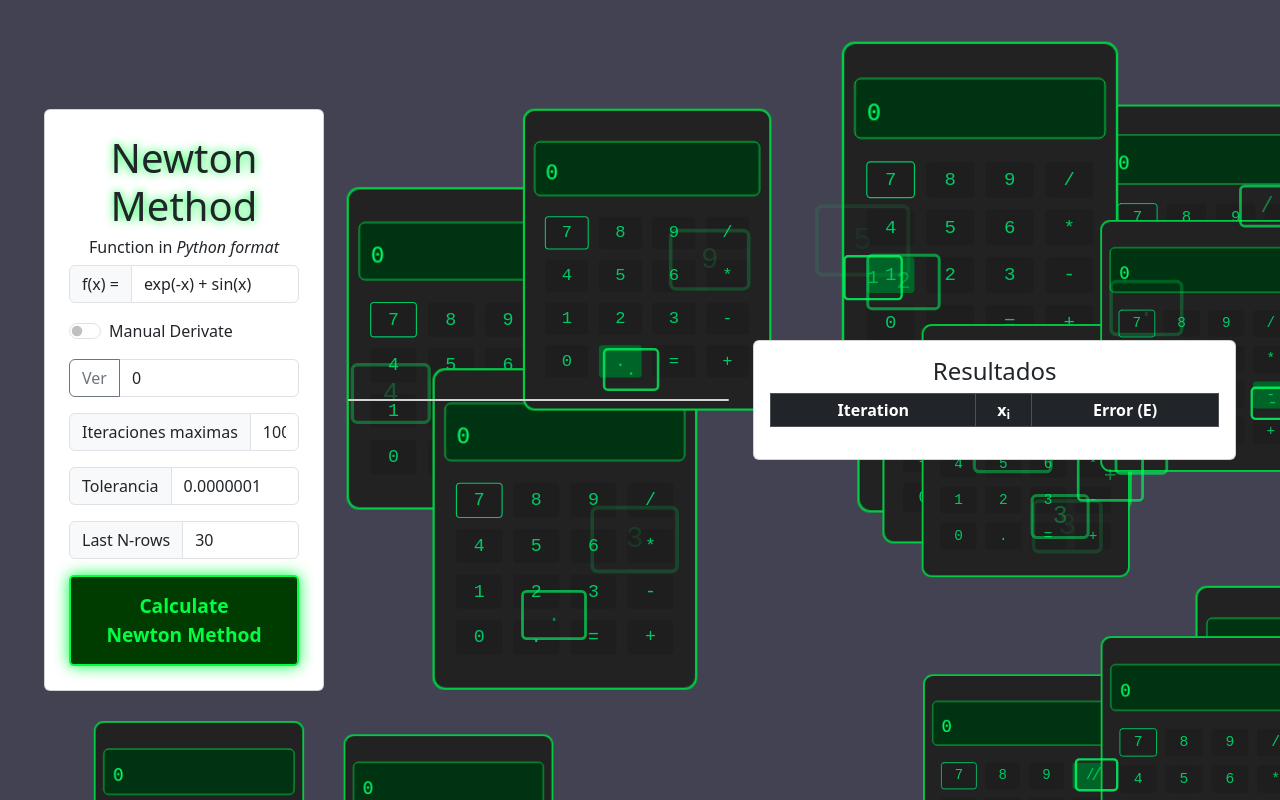
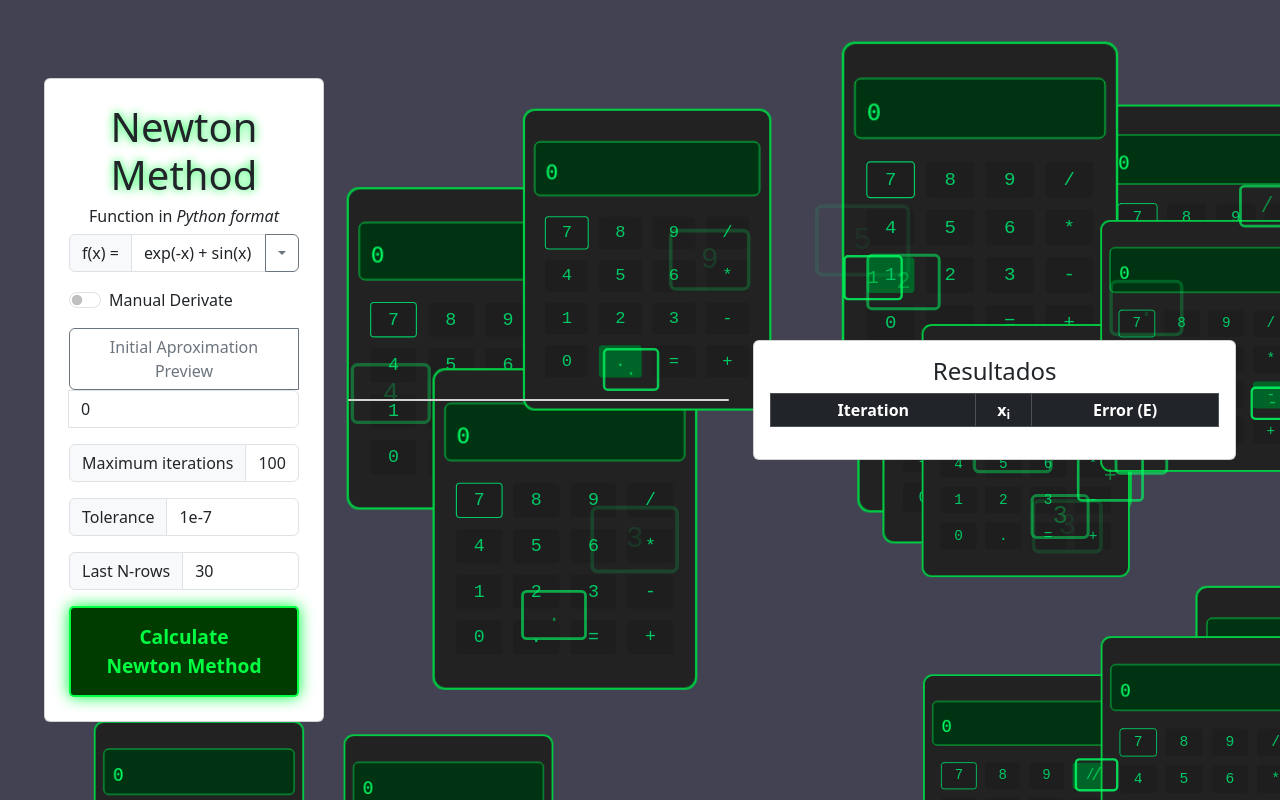
Before and after one commit to jero98772/Saca-judas, a FastAPI app: page /calculations/newton in a window 1280 px wide. Run offline with FastAPI, Linux system fonts and the light colour scheme; lists and menus that the app fills with data are empty; some libraries are stand-ins or nearby versions.

Commit message:
modified:   static/js/newton.js 	modified:   static/js/secant.js 	modified:   templates/methods/modified_newton.html 	modified:   templates/methods/newton.html 	modified:   tools/methods/newton.py

```diff
--- a/static/js/newton.js
+++ b/static/js/newton.js
@@ -199,19 +199,24 @@ document.getElementById("calculation-btn").addEventListener("click", (event) =>
             tbody.innerHTML = ""; // limpiar por si acaso
 
             for (let i = 0; i < data.historial.iteraciones.length; i++) {
+                const formatError = (num) => {
+                    const exp = num.toExponential(2); // ejemplo: "1.23e-8"
+                    const [mant, power] = exp.split('e');
+                    return `${(parseFloat(mant) * 0.1).toFixed(2)}e${parseInt(power) + 1}`; // "0.12e-8"
+                };
                 const row = `
                         <tr>
                             <td>${data.historial.iteraciones[i]}</td>
-                            <td>${data.historial.x[i].toFixed(6)}</td>
-                            <td>${data.historial.errorAbs[i].toExponential(3)}</td>
+                            <td>${data.historial.x[i].toFixed(17)}</td>
+                            <td>${formatError(data.historial.errorAbs[i])}</td>
                         </tr>
                     `;
                 tbody.insertAdjacentHTML("beforeend", row);
             }
 
-            if (data.historial.x[data.historial.x.length - 1]){
+            if (data.historial.x[data.historial.x.length - 1]) {
                 lastX = data.historial.x[data.historial.x.length - 1]
-            }else {
+            } else {
                 lastX = 100000000000000
             }
 
@@ -234,6 +239,6 @@ document.getElementById("calculation-btn").addEventListener("click", (event) =>
         })
         .catch(error => {
             console.error('Error in calculation:', error);
-            alert('Error en el cálculo. Revisa los valores ingresados.');
+            showMessage(error, "danger");
         });
 })
--- a/static/js/secant.js
+++ b/static/js/secant.js
@@ -187,6 +187,6 @@ document.getElementById("calculation-btn").addEventListener("click", (event) =>
 
         .catch(error => {
             console.error('Error in calculation:', error);
-            alert('Error en el cálculo. Revisa los valores ingresados.');
+            showMessage(error,"danger")
         });
 })
--- a/templates/methods/modified_newton.html
+++ b/templates/methods/modified_newton.html
@@ -98,7 +98,7 @@
                                 <tr>
                                     <th>Iteration</th>
                                     <th>x<sub>i</sub></th>
-                                    <th>f'(x<sub>i</sub>)^2 - f(x<sub>i</sub>)f''(x<sub>i</sub>)</th>
+                                    <th>f'(x<sub>i</sub>)^2 - f(x<sub>i</sub>)f''(x<sub>i</sub>)<br>(denominator)</th>
                                     <th>Error (E)</th>
                                 </tr>
                             </thead>
--- a/templates/methods/newton.html
+++ b/templates/methods/newton.html
@@ -16,6 +16,9 @@
                             <span class="input-group-text">f(x) =</span>
                             <input type="text" class="form-control" placeholder="exp(-x) + sin(x)"
                                 aria-describedby="basic-addon1" id="function" value="exp(-x) + sin(x)">
+                            <button class="btn btn-outline-secondary dropdown-toggle" type="button"
+                                data-bs-toggle="dropdown" aria-expanded="false"></button>
+                            <ul class="dropdown-menu" id="function-history"></ul>
                         </div>
 
                         <div class="form-check form-switch mb-3 text-start">
@@ -33,20 +36,20 @@
                         </div>
 
                         <div class="input-group mb-3">
-                            <button class="btn btn-outline-secondary" type="button" id="previewButton">Ver</button>
+                            <button class="btn btn-outline-secondary" type="button" id="previewButton">Initial Aproximation Preview</button>
                             <input type="text" class="form-control" placeholder="x0" id="x0" value="0">
                         </div>
 
                         <div class="input-group mb-3">
-                            <span class="input-group-text" id="basic-addon1">Iteraciones maximas</span>
+                            <span class="input-group-text" id="basic-addon1">Maximum iterations</span>
                             <input type="text" class="form-control" placeholder="10000" aria-describedby="basic-addon1"
                                 id="nmax" value="100">
                         </div>
 
                         <div class="input-group mb-3">
-                            <span class="input-group-text" id="basic-addon1">Tolerancia</span>
-                            <input type="text" class="form-control" placeholder="0.0000001"
-                                aria-describedby="basic-addon1" id="tol" value="0.0000001">
+                            <span class="input-group-text" id="basic-addon1">Tolerance</span>
+                            <input type="text" class="form-control" placeholder="1e-7"
+                                aria-describedby="basic-addon1" id="tol" value="1e-7">
                         </div>
 
                         <div class="input-group mb-3">
@@ -90,7 +93,7 @@
         </div>
 
         <script src="/static/js/newton.js"></script>
-
+        <script src="/static/js/functionHistory.js"></script>
     </div>
 </div>
 {% endblock %}
--- a/tools/methods/newton.py
+++ b/tools/methods/newton.py
@@ -32,7 +32,7 @@ def newton_method(f:str, x0:float, tol:float, Nmax:int, ultimasNfilas:int, df:st
             }
         except ZeroDivisionError:
             return {
-                "message": "Se produjo division por 0, revisar las condiciones de que f' no sea 0 en el intervalo",
+                "message": "Division by 0 occurred, derivate equal to 0",
                 "value": x0,
                 "type":"danger",
                 "historial": {
```
